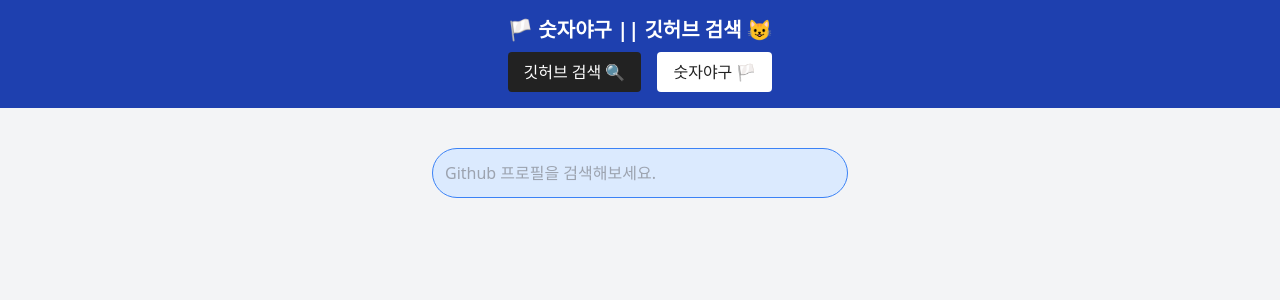
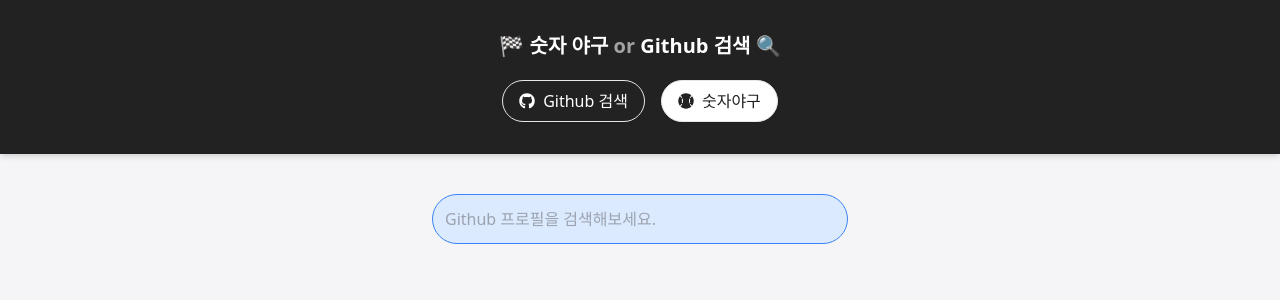
Before and after one commit to AT-SOPT-WEB/SoeunYoon, a React (Vite) app in the folder week3-2/: page / in a window 1280 px wide. Shown: the top 300 px of the page. Built offline with nearby package versions, Linux system fonts and the light colour scheme.

Commit message:
style: 헤더 수정

```diff
--- a/week3-2/package.json
+++ b/week3-2/package.json
@@ -11,7 +11,8 @@
   },
   "dependencies": {
     "react": "^19.0.0",
-    "react-dom": "^19.0.0"
+    "react-dom": "^19.0.0",
+    "react-icons": "^5.5.0"
   },
   "devDependencies": {
     "@eslint/js": "^9.22.0",
--- a/week3-2/src/App.jsx
+++ b/week3-2/src/App.jsx
@@ -7,9 +7,9 @@
   const [tab, setTab] = useState('github');
 
   return (
-    <div className="max-w-full min-h-screen bg-gray-100">
+    <div className="w-full min-h-screen bg-bg text-black">
       <Header tab={tab} setTab={setTab} />
-      <main className="flex justify-center pt-10">
+      <main className="flex justify-center pt-10 px-4">
         {tab === 'github' ? <GithubSearch /> : <BaseballGame />}
       </main>
     </div>
--- a/week3-2/src/components/Header.jsx
+++ b/week3-2/src/components/Header.jsx
@@ -1,23 +1,27 @@
+import { FaGithub, FaBaseballBall } from 'react-icons/fa';
+
 export default function Header({ tab, setTab }) {
-    return (
-      <header className="bg-blue-800 text-white py-4 text-center">
-        <h1 className="text-xl font-bold mb-2">
-          🏳️ 숫자야구 || 깃허브 검색 😺
+  return (
+    <header className="bg-black text-white py-8 px-4 shadow-md">
+      <div className="max-w-screen-sm mx-auto">
+        <h1 className="text-xl font-bold mb-5 text-center">
+          <span role="img" aria-label="flag">🏁</span> 숫자 야구 <span className='text-darkGray'> or </span> Github 검색 <span role="img" aria-label="cat">🔍</span>
         </h1>
         <div className="flex justify-center gap-4">
           <button
             onClick={() => setTab('github')}
-            className={`px-4 py-2 rounded ${tab === 'github' ? 'bg-black text-white' : 'bg-white text-black'}`}
+            className={`flex items-center gap-2 px-4 py-2 rounded-full border transition-colors duration-200 shadow-sm ${tab === 'github' ? 'bg-black text-white' : 'bg-white text-black hover:bg-lightGray-hover'}`}
           >
-            깃허브 검색 🔍
+            <FaGithub /> Github 검색
           </button>
           <button
             onClick={() => setTab('baseball')}
-            className={`px-4 py-2 rounded ${tab === 'baseball' ? 'bg-black text-white' : 'bg-white text-black'}`}
+            className={`flex items-center gap-2 px-4 py-2 rounded-full border transition-colors duration-200 shadow-sm ${tab === 'baseball' ? 'bg-black text-white' : 'bg-white text-black hover:bg-lightGray-hover'}`}
           >
-            숫자야구 🏳️
+            <FaBaseballBall /> 숫자야구
           </button>
         </div>
-      </header>
-    );
-  }
+      </div>
+    </header>
+  );
+}
```
Also changed, not shown: 1 other file (tests, documents, lock files or other folders).
